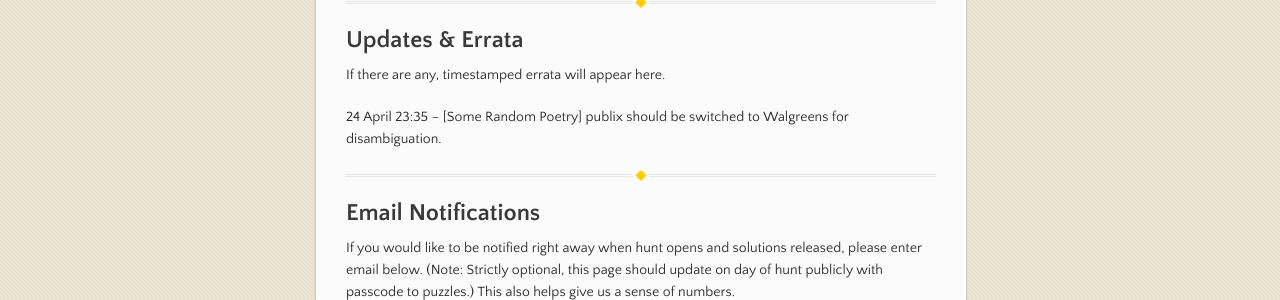
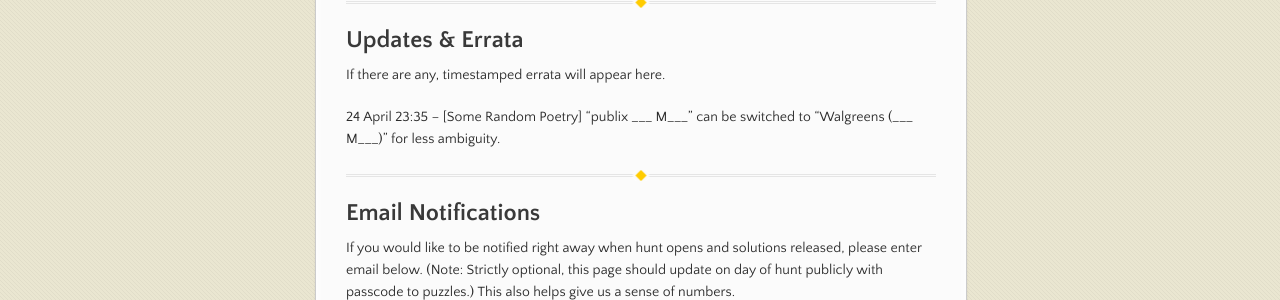
Before and after one commit to nro-bot/aprilhunt, a Jekyll site: the page built from index.md, in a window 1280 px wide and 900 px high. Shown: the part 354-654 px from the top of the window. Built offline with Jekyll 4.4.1, drawn with Linux system fonts in a browser that asks for light colours; our own code applies the rules of GitHub Pages for plain Markdown files.

Commit message:
can't resist tweaking >:(

```diff
--- a/index.md
+++ b/index.md
@@ -30,7 +30,7 @@ which point we will release the solutions.
 
 If there are any, timestamped errata will appear here.
 
-24 April 23:35 -- [Some Random Poetry] publix should be switched to Walgreens for disambiguation.
+24 April 23:35 -- [Some Random Poetry] "publix \_\_\_ M\_\_\_" can be switched to "Walgreens (\_\_\_ M\_\_\_)" for less ambiguity.
 
 ---
 
```
